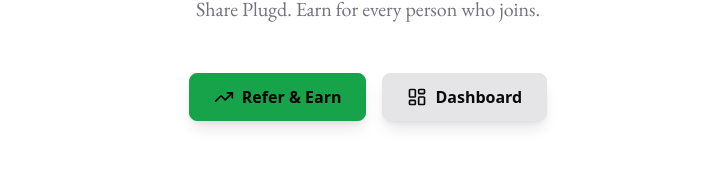
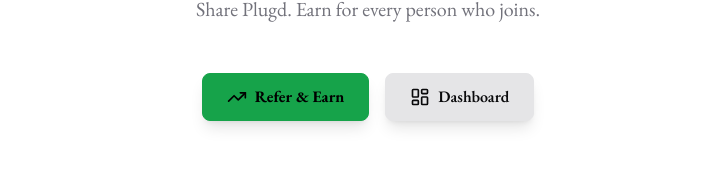
Before and after one commit to Ravishankar802/The-Plugd, a Next.js app: page / in a window 1280 px wide. Shown: the part 257-428 px from the top of the page, without its empty margins (272-990 px from the left). Built offline with nearby package versions, Linux system fonts and the light colour scheme; no server answers.

Commit message:
Update homepage footer font to Georgia and action buttons to EB Garamond

```diff
--- a/src/components/HomeClient.tsx
+++ b/src/components/HomeClient.tsx
@@ -62,6 +62,7 @@ export default function HomeClient({
                   onClick={() => setIsReferModalOpen(true)}
                   suppressHydrationWarning
                   className="h-[48px] w-full md:w-auto bg-[#16a34a] border border-[#16a34a] text-black dark:text-white font-[700] px-6 rounded-lg flex items-center justify-center gap-2 transition-all hover:bg-[#16a34a]/90 active:scale-[0.98] shadow-lg cursor-pointer"
+                  style={{ fontFamily: 'var(--font-eb-garamond), serif' }}
                 >
                   <TrendingUp className="w-5 h-5" />
                   Refer & Earn
@@ -69,6 +70,7 @@ export default function HomeClient({
                 <Link
                   href="/dashboard"
                   className="h-[48px] w-full md:w-auto bg-selected border border-selected text-selected-foreground font-[600] px-6 rounded-lg flex items-center justify-center gap-2 transition-all hover:bg-selected/90 active:scale-[0.98] shadow-lg cursor-pointer"
+                  style={{ fontFamily: 'var(--font-eb-garamond), serif' }}
                 >
                   <LayoutDashboard className="w-5 h-5" />
                   Dashboard
@@ -79,7 +81,7 @@ export default function HomeClient({
         </div>
       </div>
 
-      <div className="w-full max-w-2xl mx-auto mb-10 px-4 md:px-0">
+      <div className="w-full max-w-2xl mx-auto mb-10 px-4 md:px-0" style={{ fontFamily: 'Georgia, serif' }}>
         <Footer showBorder={false} minimal={true} />
       </div>
 
```
